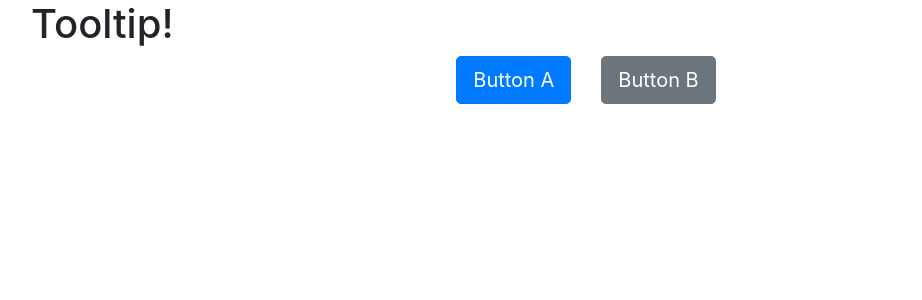
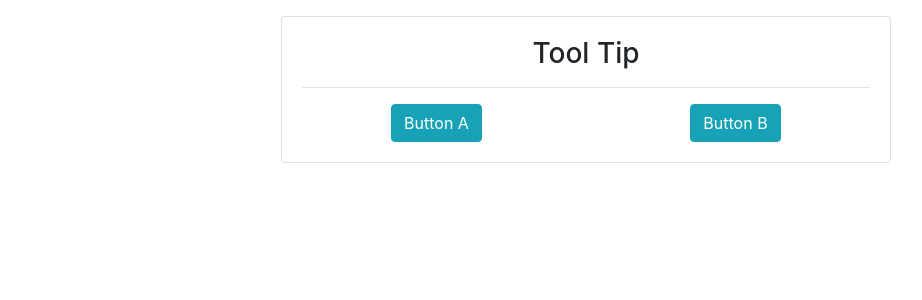
Before and after one commit to bimboluyemi/angular-tooltip-assignment, an Angular app: page / in a window 1280 px wide. Shown: the top 300 px of the page, without its empty margins (54-976 px from the left). Built offline with nearby package versions, Linux system fonts and the light colour scheme.

Commit message:
Tooltip Style Fixed

```diff
--- a/src/app/app.component.html
+++ b/src/app/app.component.html
@@ -1,16 +1,26 @@
 <!-- Main Page -->
-<div class="container">
-  <h1 class="textx-center">
-    {{ title }}!
-  </h1>
-  <div class="row justify-content-md-center">
-    <div class="col-md-auto">
-      <button tooltip="Text From Button" class="btn btn-primary btn-lg">Button A</button>
+<div class="container-fluid py-3">
+    <div class="row">
+        <div class="col-12 col-sm-8 col-md-6 col-lg-6 mx-auto">
+            <div class="card">
+                <div class="card-body">
+                    <div class="card-title">
+                        <h3 class="text-center">Tool Tip</h3>
+                    </div>
+                    <hr>
+                    <div class="row">
+                        <div class="col-md-6 text-center">
+                            <button tooltip="Text From Button" class="btn btn-info">Button A</button>
+                        </div>
+
+                        <div class="col-md-6 text-center">
+                            <button tooltip="Random Text 2" class="btn btn-info">Button B</button>
+                        </div>
+                    </div>
+                </div>
+            </div>
+        </div>
     </div>
-    <div class="col-md-auto">
-      <button tooltip="Random Text 2" class="btn btn-secondary btn-lg">Button B</button>
-    </div>
-  </div>
 </div>
 
 <router-outlet></router-outlet>
--- a/src/app/components/tooltip/tooltipComponent.scss
+++ b/src/app/components/tooltip/tooltipComponent.scss
@@ -4,4 +4,23 @@
     color: white;
     border-radius: 5px;
     padding: 5px;
+    text-align: center;
+    width: auto;
+    max-width: 175px;
+    min-width: 50px;
+    margin-top: 7px;
+    margin-left: auto;
+    margin-right: auto;
 }
+
+.tooltip--holder::after {
+    content: "";
+    position: absolute;
+    top: 45%;
+    left: 50%;
+    margin-left: auto;
+    margin-right: auto;
+    border-width: 5px;
+    border-style: solid;
+    border-color: transparent transparent black transparent;
+}
--- a/src/app/components/tooltip/tooltipDirective.ts
+++ b/src/app/components/tooltip/tooltipDirective.ts
@@ -23,7 +23,8 @@ import { TooltipComponent } from './tooltipComponent';
 
     @HostListener('click')
     onClick() {
-        if ( this.componentRef ) return;
+        this.buttonIsClicked = true;
+        if ( this.componentRef && this.buttonIsClicked ) return;
         const factory = this.resolver.resolveComponentFactory(TooltipComponent);
         const injector = ReflectiveInjector.resolveAndCreate([
         {
@@ -34,7 +35,6 @@ import { TooltipComponent } from './tooltipComponent';
         }
         ]);
         this.componentRef = this.vcr.createComponent(factory, 0, injector, this.generateNgContent());
-        this.buttonIsClicked = true;
     }
 
     @HostListener('document:click')
```
